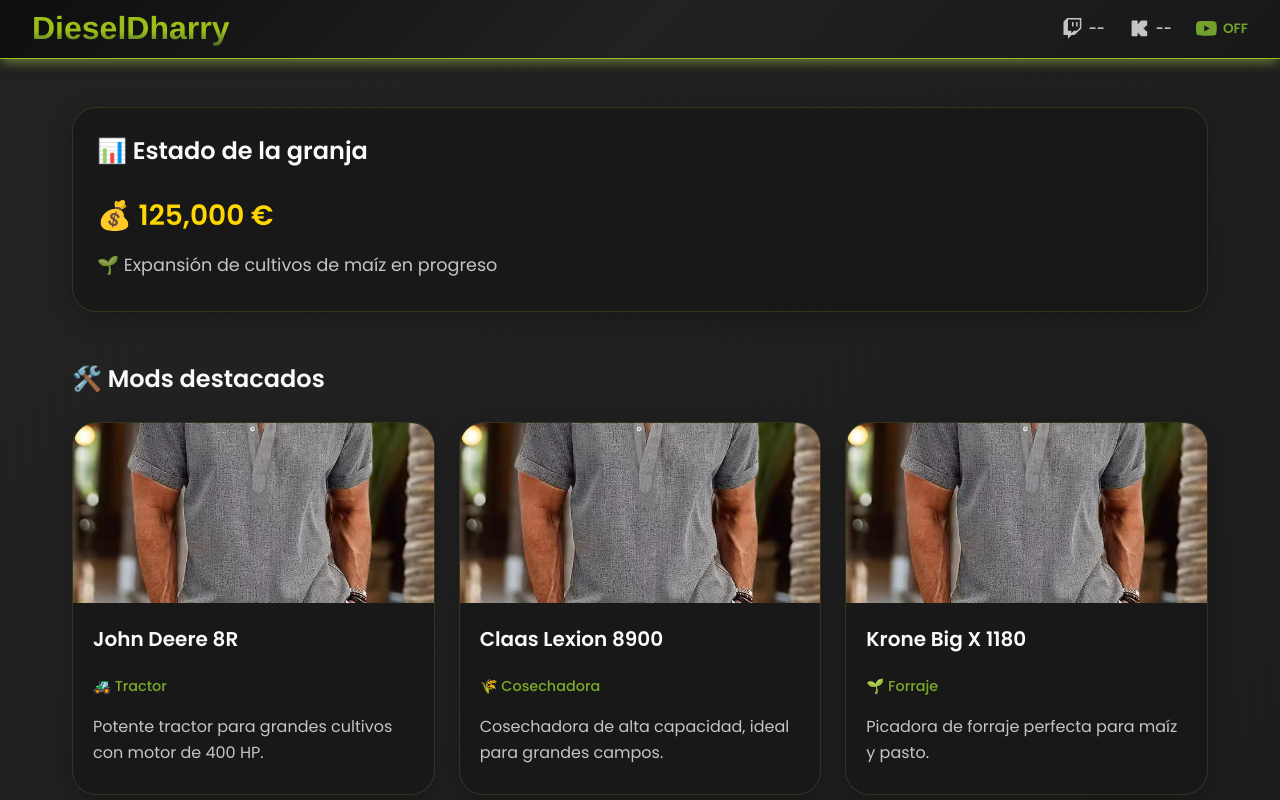
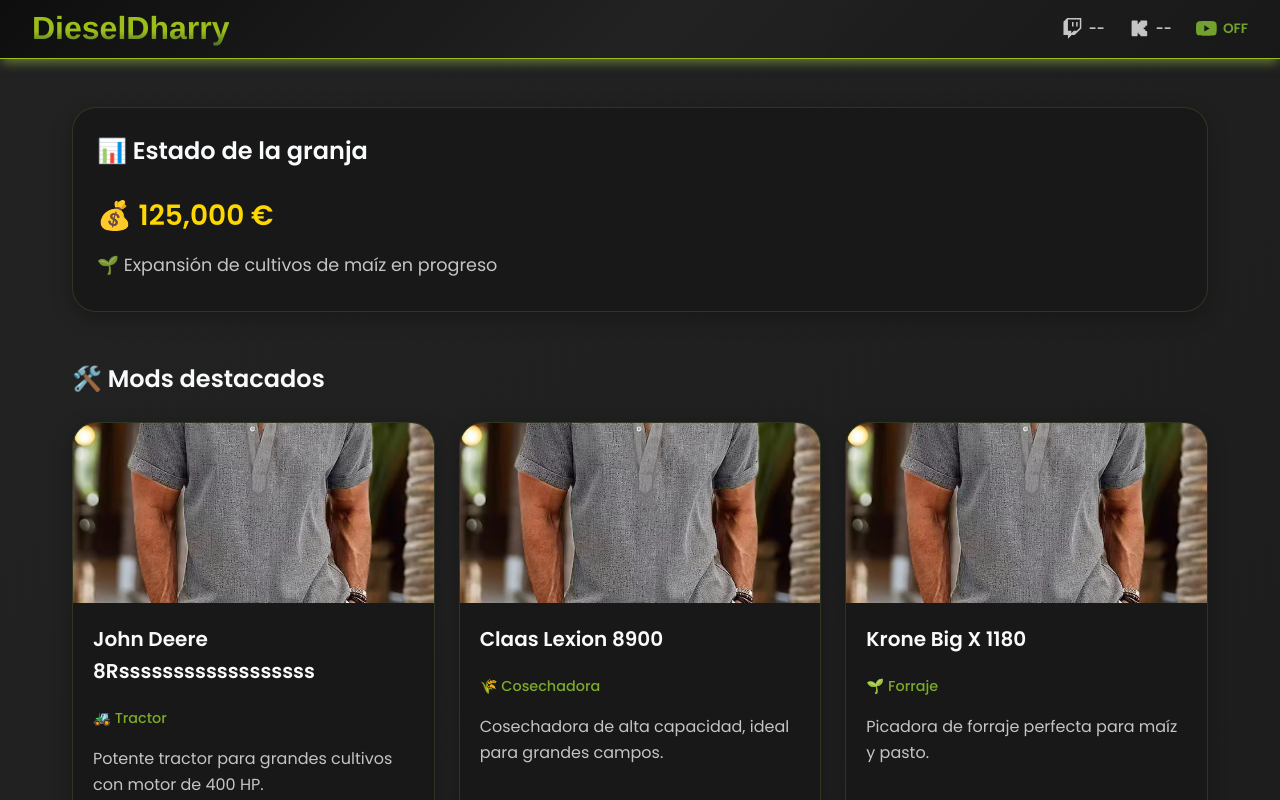
Before and after one commit to dharrykaiba/dharrynet, a React (Create React App) app: page /#/fs25 in a window 1280 px wide. Built offline with nearby package versions, Linux system fonts and the light colour scheme; no server answers.

Commit message:
Actualizar página FS25 con nuevos estilos, componentes y CSS de purchase

```diff
--- a/package.json
+++ b/package.json
@@ -19,7 +19,7 @@
   },
   "scripts": {
     "predeploy": "npm run build && echo dharry.net > ./build/CNAME",
-    "deploy": "gh-pages -d build",
+    "deploy": "gh-pages -d build -r https://github.com/dharrykaiba/dharrynet.git",
     "start": "react-scripts start",
     "build": "react-scripts build",
     "test": "react-scripts test",
--- a/src/pages/FS25View.jsx
+++ b/src/pages/FS25View.jsx
@@ -7,7 +7,7 @@
 // 📦 Mods
 const mods = [
   {
-    name: "John Deere 8R",
+    name: "John Deere 8Rssssssssssssssssss",
     category: "🚜 Tractor",
     img: defaultImg,
     description: "Potente tractor para grandes cultivos con motor de 400 HP."
```
